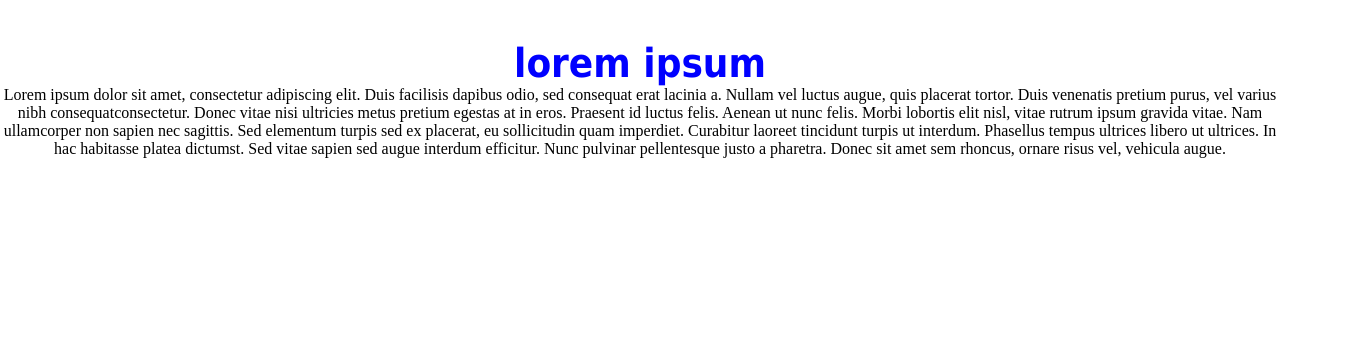
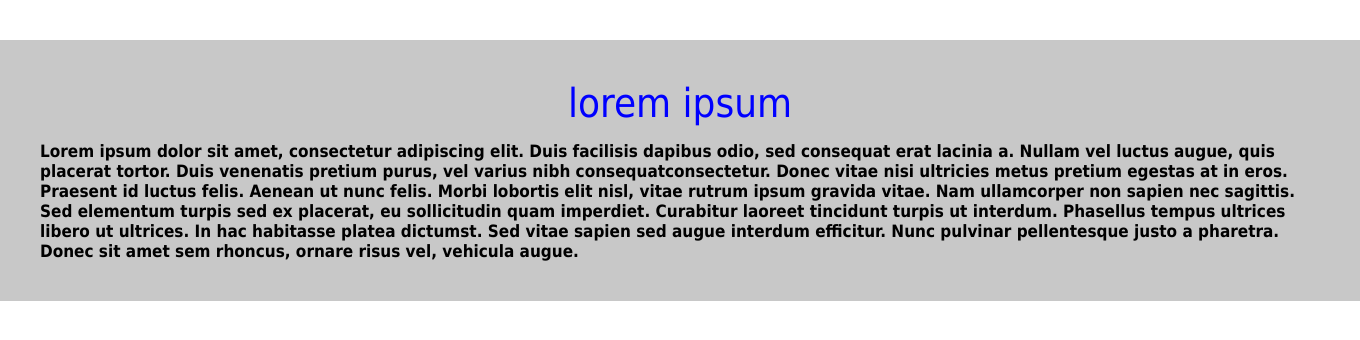
Before and after one commit to mugers/html, a plain HTML site: page index.html in a window 1280 px wide. Shown: the whole page, 1360 px wide, since content can reach past the window. Drawn offline with Linux system fonts and the light colour scheme.

Commit message:
teste brench e mudanças texto

```diff
--- a/css/style.css/style.css
+++ b/css/style.css/style.css
@@ -8,7 +8,9 @@ comentario comentado comnetando
 */
 
 .artigo{
+    background-color: rgb(200, 200, 200);
     width: 1280px;
+    padding: 40px;
     margin: 40px auto;
     text-align: center;
 }
@@ -16,5 +18,18 @@ comentario comentado comnetando
 .artigo h1{
     color: blue;
     font-size: 40px;
-    font-family: 'tahoma'
+    font-family: 'tahoma';
+    font-style: normal;
+    font-weight: normal;
 }
+
+.artigo p{
+    color: rgb(0, 0, 0);
+    font-size: 17px;
+    font-family: tahoma;
+    font-style: normal;
+    font-weight: bolder;
+    margin-top: 15px;
+    line-height: 20px;
+    text-align: left;
+}
```
